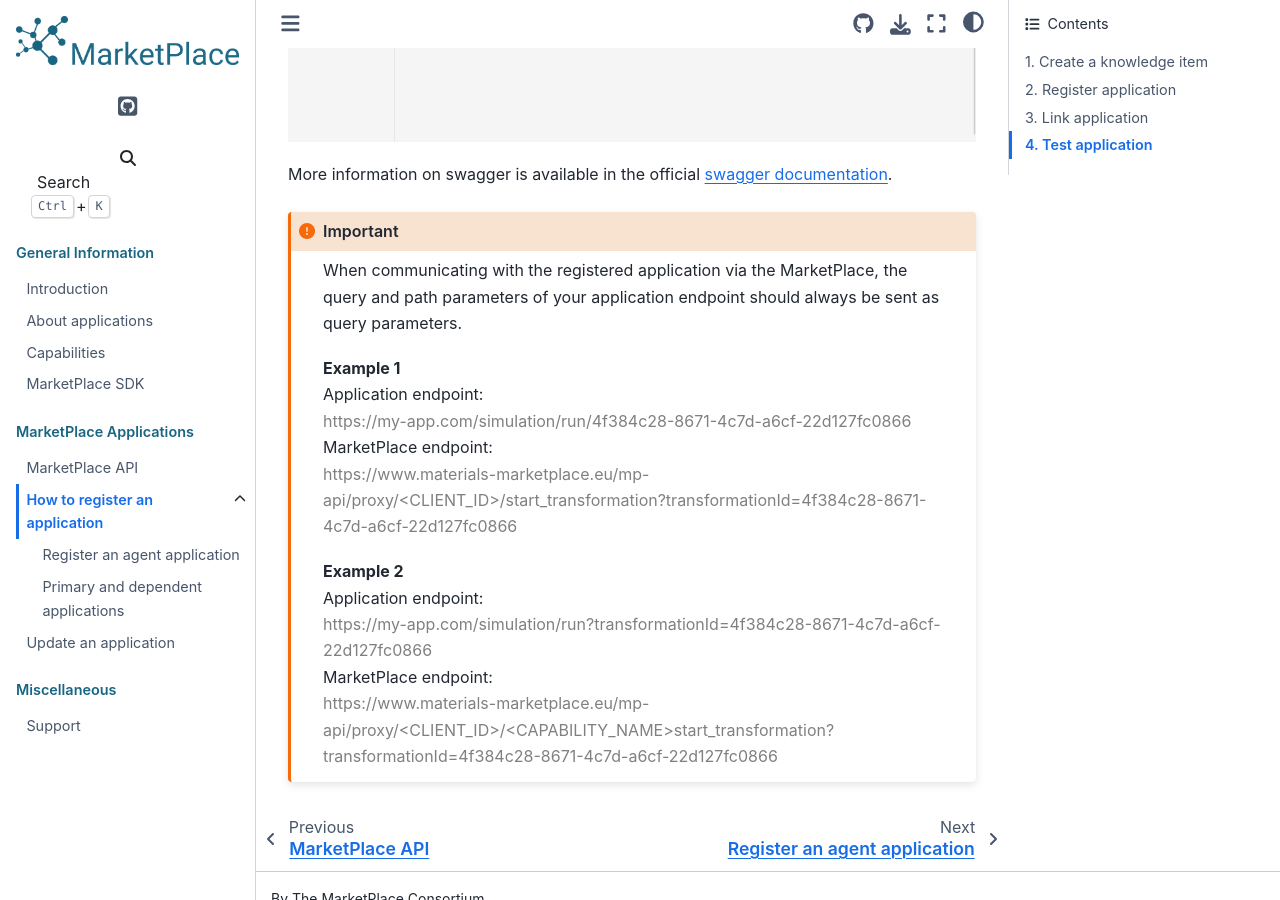
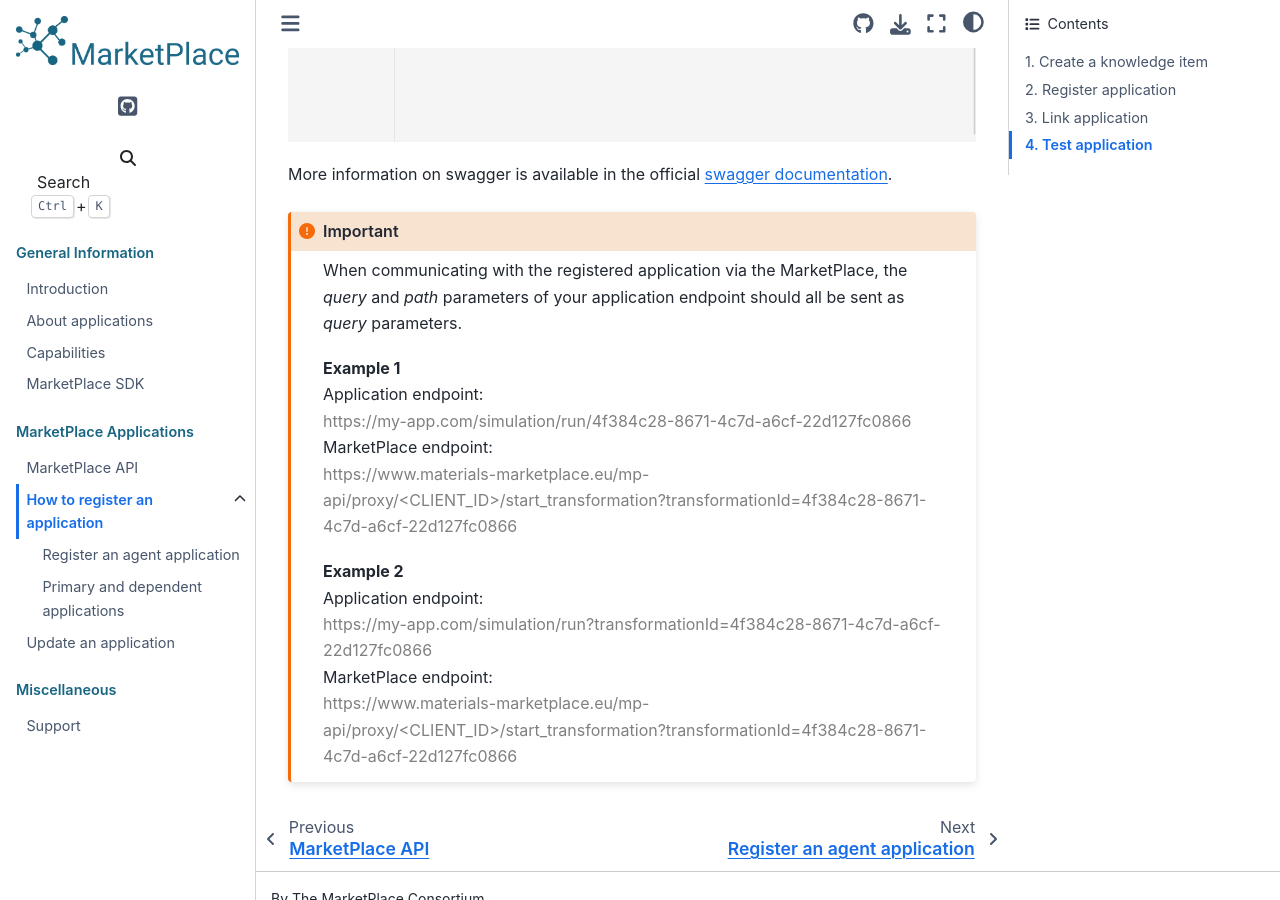
Before and after one commit to paalskjetne/user-docs, a Sphinx documentation site: the page built from docs/source/apps/registration.md, in a window 1280 px wide and 900 px high, scrolled down 6129 px. Built offline with Sphinx 7.4.7 and the Sphinx Book theme 1.1.4, drawn with Linux system fonts in a browser that asks for light colours.

Commit message:
Fix example URL and edit text

````diff
--- a/docs/source/apps/registration.md
+++ b/docs/source/apps/registration.md
@@ -62,7 +62,7 @@ The endpoints shown there are directly generated based on the uploaded openAPI f
 More information on swagger is available in the official [swagger documentation](https://swagger.io/docs/).
 
 ```{Important}
-When communicating with the registered application via the MarketPlace, the query and path parameters of your application endpoint should always be sent as query parameters.
+When communicating with the registered application via the MarketPlace, the _query_ and _path_ parameters of your application endpoint should all be sent as _query_ parameters.
 
 __Example 1__<br>
 Application endpoint:<br><font style="color:gray">https://my-app.com/simulation/run/4f384c28-8671-4c7d-a6cf-22d127fc0866</font><br>
@@ -70,7 +70,7 @@ MarketPlace endpoint:<br><font style="color:gray">https://www.materials-marketpl
 
 __Example 2__<br>
 Application endpoint:<br><font style="color:gray">https://my-app.com/simulation/run?transformationId=4f384c28-8671-4c7d-a6cf-22d127fc0866</font><br>
-MarketPlace endpoint:<br><font style="color:gray">https://www.materials-marketplace.eu/mp-api/proxy/<CLIENT_ID>/<CAPABILITY_NAME>start_transformation?transformationId=4f384c28-8671-4c7d-a6cf-22d127fc0866</font>
+MarketPlace endpoint:<br><font style="color:gray">https://www.materials-marketplace.eu/mp-api/proxy/<CLIENT_ID>/start_transformation?transformationId=4f384c28-8671-4c7d-a6cf-22d127fc0866</font>
 ```
 
 ```{toctree}
````
